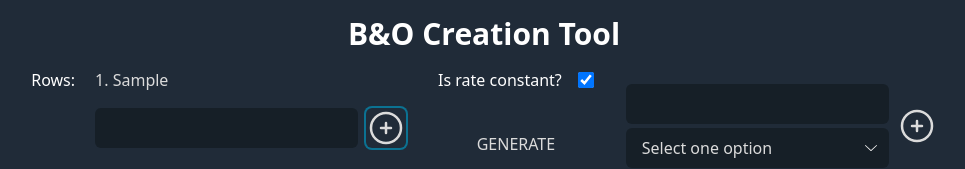
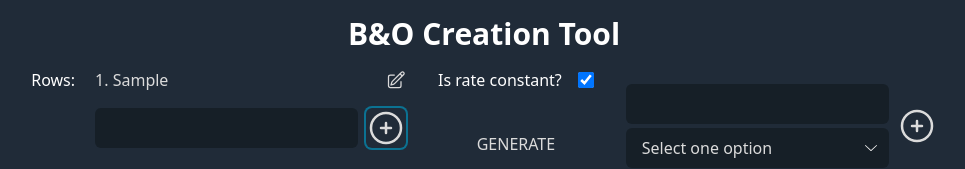
Before and after one commit to Rodrigogzmn6/bo_creation_tool, a React (Vite) app: page / in a window 1280 px wide. Both pictures are taken after typing "Sample" into the empty fields and a click on the button 542 px from the left and 104 px from the top of the page. Shown: the top 169 px of the page, without its empty margins (156-1121 px from the left). Built offline with nearby package versions, Linux system fonts and the light colour scheme.

Commit message:
feature: Row editing

```diff
--- a/src/App.jsx
+++ b/src/App.jsx
@@ -1,8 +1,10 @@
+import { useState } from 'react'
 import SyntaxHighlighter from 'react-syntax-highlighter/dist/esm/default-highlight'
 import { dracula } from 'react-syntax-highlighter/dist/esm/styles/hljs'
 import { Toaster, toast } from 'sonner'
 import './App.css'
 import { Columns } from './components/Columns'
+import { RowModal } from './components/RowModal'
 import { Rows } from './components/Rows'
 import { useConfig } from './hooks/useConfig'
 import { createAdd } from './services/createAdd'
@@ -13,6 +15,10 @@ import { createSwitch } from './services/createSwitch'
 import { useTaxTableStore } from './stores/taxTableStore'
 
 function App () {
+  const [editingRow, setEditingRow] = useState(false)
+  // const [editingColumn, setEditingColumn] = useState(false)
+  const [indexToEdit, setIndexToEdit] = useState()
+
   const rows = useTaxTableStore(state => state.rows)
   const columns = useTaxTableStore(state => state.columns)
 
@@ -82,14 +88,20 @@ function App () {
     setMapping(JSON.stringify(newMapping, null, 2).slice(1, -1).trim())
   }
 
+  const handleRowEditing = (index) => {
+    setEditingRow(true)
+    setIndexToEdit(index)
+  }
+
   return (
     <main className='flex flex-col items-center min-h-screen min-w-full'>
       <Toaster />
+      {editingRow && <RowModal closeEditing={setEditingRow} index={indexToEdit}/>}
       <h1 className='text-3xl font-bold py-4'>B&O Creation Tool</h1>
       {
         !generating
           ? <div className='flex items-start gap-8'>
-              <Rows />
+              <Rows handleEditing={handleRowEditing}/>
               <div className='flex flex-col gap-6'>
                 <div className='flex items-center gap-4'>
                   <h2>Is rate constant?</h2>
--- /dev/null
+++ b/src/components/RowModal.jsx
@@ -0,0 +1,36 @@
+import { useState } from 'react'
+import { CloseIcon, ConfirmIcon } from '../constants/icons'
+import { useTaxTableStore } from '../stores/taxTableStore'
+
+export const RowModal = ({ closeEditing, index }) => {
+  const rows = useTaxTableStore(state => state.rows)
+  const editRow = useTaxTableStore(state => state.editRow)
+  const [newName, setNewName] = useState(rows[index].name)
+
+  const handelNameChange = (e) => {
+    e.preventDefault()
+    setNewName(e.target.value)
+  }
+
+  const handleSubmit = (e) => {
+    e.preventDefault()
+    closeEditing(false)
+    editRow(index, newName)
+  }
+
+  return (
+    <div className='fixed flex flex-col object-left-top h-full w-full bg-gray-700 bg-opacity-60'>
+      <button className='self-end' onClick={() => closeEditing(false)}>
+        <CloseIcon/>
+      </button>
+      <div className='flex flex-col grow justify-center items-center'>
+        <form className='flex gap-2 mt-4' onSubmit={handleSubmit}>
+          <input className='px-4 py-2' type='text' value={newName} onChange={handelNameChange}/>
+          <button type='submit'>
+            <ConfirmIcon />
+          </button>
+        </form>
+      </div>
+    </div>
+  )
+}
--- a/src/components/Rows.jsx
+++ b/src/components/Rows.jsx
@@ -1,8 +1,8 @@
 import { useRef } from 'react'
-import { AddIcon } from '../constants/icons'
+import { AddIcon, EditIcon } from '../constants/icons'
 import { useRow } from '../hooks/useRow'
 
-export const Rows = () => {
+export const Rows = ({ handleEditing }) => {
   const rowNameRef = useRef()
   const { rows, setRows } = useRow()
 
@@ -17,7 +17,12 @@ export const Rows = () => {
       <h2>Rows:</h2>
       <div>
         {rows.map((row, index) => (
-          <p key={index}>{index + 1}. {row.name}</p>
+          <div key={index} className='flex justify-between gap-3'>
+            <p>{index + 1}. {row.name}</p>
+            <button onClick={() => handleEditing(index)}>
+              <EditIcon/>
+            </button>
+          </div>
         ))}
         <form className='flex gap-2 mt-4' onSubmit={handleAddRow}>
           <input className='px-4 py-2' type='text' ref={rowNameRef}/>
--- a/src/constants/icons.jsx
+++ b/src/constants/icons.jsx
@@ -16,8 +16,16 @@ export const AddIcon = () => {
 
 export const EditIcon = () => {
   return (
-    <svg xmlns="http://www.w3.org/2000/svg" fill="none" viewBox="0 0 24 24" strokeWidth={1.5} stroke="currentColor" className="size-6">
-  <path strokeLinecap="round" strokeLinejoin="round" d="m16.862 4.487 1.687-1.688a1.875 1.875 0 1 1 2.652 2.652L10.582 16.07a4.5 4.5 0 0 1-1.897 1.13L6 18l.8-2.685a4.5 4.5 0 0 1 1.13-1.897l8.932-8.931Zm0 0L19.5 7.125M18 14v4.75A2.25 2.25 0 0 1 15.75 21H5.25A2.25 2.25 0 0 1 3 18.75V8.25A2.25 2.25 0 0 1 5.25 6H10" />
-</svg>
+    <svg xmlns="http://www.w3.org/2000/svg" fill="none" viewBox="0 0 24 24" strokeWidth={1.5} stroke="currentColor" className="size-5">
+      <path strokeLinecap="round" strokeLinejoin="round" d="m16.862 4.487 1.687-1.688a1.875 1.875 0 1 1 2.652 2.652L10.582 16.07a4.5 4.5 0 0 1-1.897 1.13L6 18l.8-2.685a4.5 4.5 0 0 1 1.13-1.897l8.932-8.931Zm0 0L19.5 7.125M18 14v4.75A2.25 2.25 0 0 1 15.75 21H5.25A2.25 2.25 0 0 1 3 18.75V8.25A2.25 2.25 0 0 1 5.25 6H10" />
+    </svg>
   )
 }
+
+export const ConfirmIcon = () => {
+  return (
+    <svg xmlns="http://www.w3.org/2000/svg" fill="none" viewBox="0 0 24 24" strokeWidth={1.5} stroke="currentColor" className="size-10">
+      <path strokeLinecap="round" strokeLinejoin="round" d="M9 12.75 11.25 15 15 9.75M21 12a9 9 0 1 1-18 0 9 9 0 0 1 18 0Z" />
+    </svg>
+  )
+}
--- a/src/stores/taxTableStore.js
+++ b/src/stores/taxTableStore.js
@@ -7,6 +7,13 @@ export const useTaxTableStore = create((set, get) => {
       set(state => ({
         rows: [...state.rows, newRow]
       }))
+    },
+    editRow: (index, newName) => {
+      set(state => {
+        const newRows = [...state.rows]
+        newRows[index] = { name: newName }
+        return { rows: newRows }
+      })
     },
     columns: [],
     setColumns: (newColumn) => {
```
Also changed, not shown: .eslintrc.cjs.
